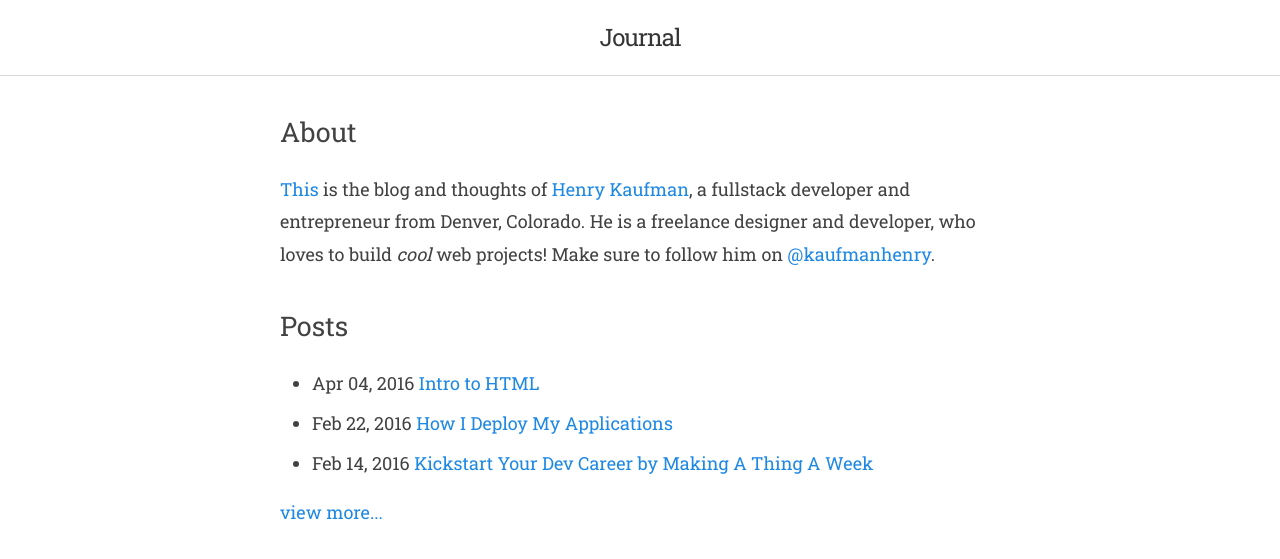
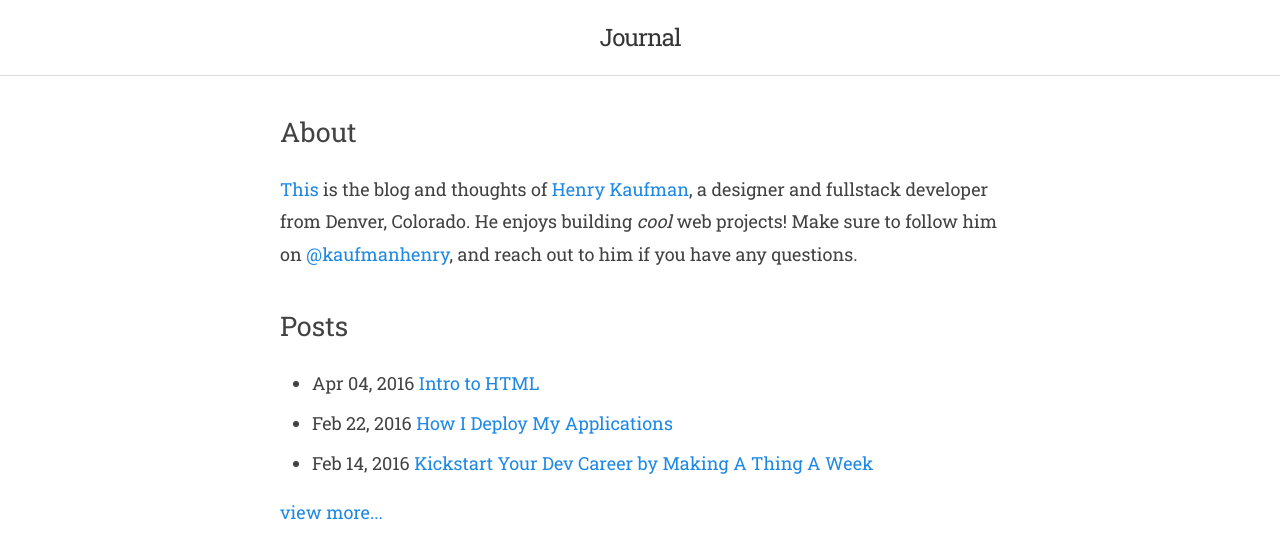
Before and after one commit to hcjk/blog, a Jekyll site: the page built from index.html, in a window 1280 px wide. Shown: the top 559 px of the page. Built offline with Jekyll 4.4.1, drawn with Linux system fonts in a browser that asks for light colours.

Commit message:
More updates

```diff
--- a/index.html
+++ b/index.html
@@ -4,7 +4,7 @@ layout: default
 <div class="home">
 	<section>
 		<h2 class="smallcap">About</h2>
-		<p><a href="/">This</a> is the blog and thoughts of <a href="https://henrykaufman.me">Henry Kaufman</a>, a fullstack developer and entrepreneur from Denver, Colorado. He is a freelance designer and developer, who loves to build <i>cool</i> web projects! Make sure to follow him on <a href="https://twitter.com/kaufmanhenry">@kaufmanhenry</a>.</p>
+		<p><a href="/">This</a> is the blog and thoughts of <a href="https://henrykaufman.me">Henry Kaufman</a>, a designer and fullstack developer from Denver, Colorado. He enjoys building <i>cool</i> web projects! Make sure to follow him on <a href="https://twitter.com/kaufmanhenry">@kaufmanhenry</a>, and reach out to him if you have any questions.</p>
 	</section>
 	<section>
 		<h2 class="smallcap">Posts</h2>
```
